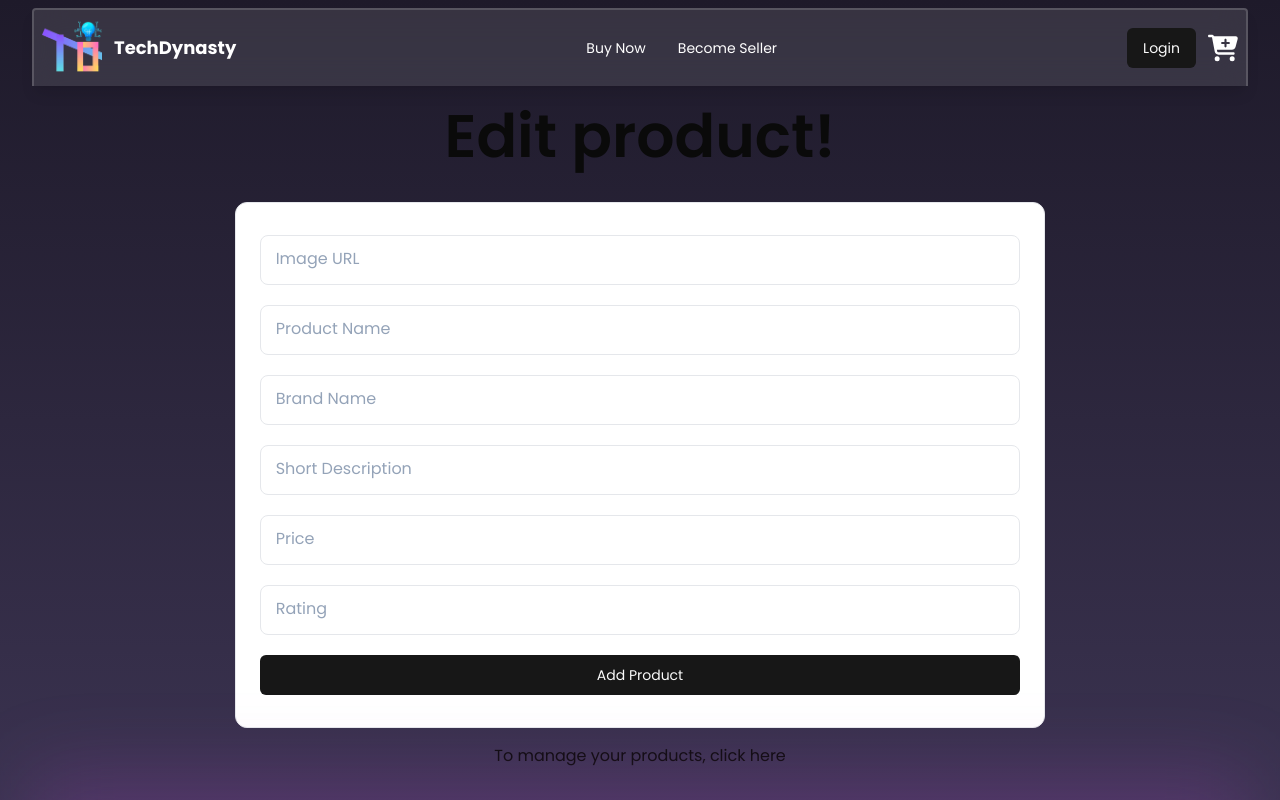
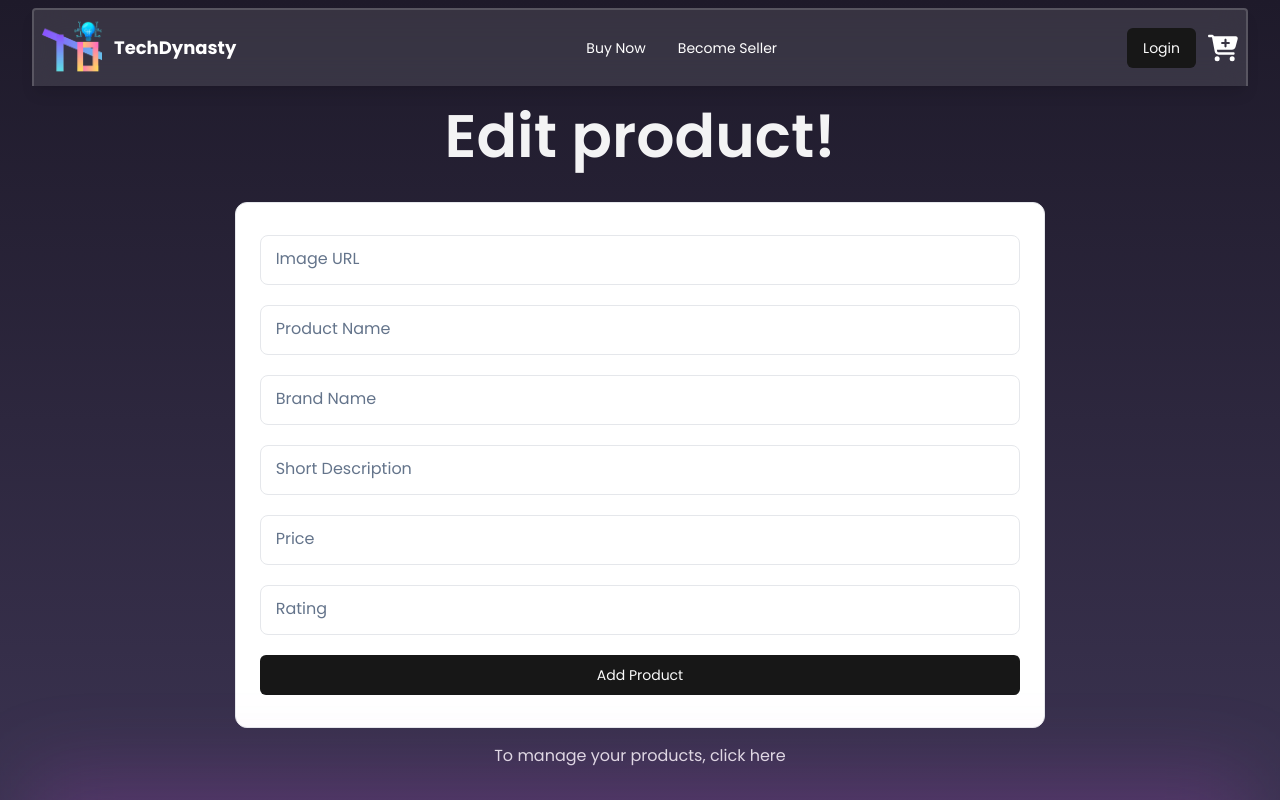
Before and after one commit to ifshad/tech-dynasty-client, a Next.js app: page /update-seller/1 in a window 1280 px wide. Shown: the top 800 px of the page. Built offline with nearby package versions, Linux system fonts and the light colour scheme; no server answers.

Commit message:
edit product styles updated

```diff
--- a/app/page.tsx
+++ b/app/page.tsx
@@ -133,7 +133,7 @@ export default async function Home() {
       {/* Introductory Banner */}
       <div className="relative grid grid-cols-1 md:grid-cols-7 gap-2 items-center z-10 border-x-2 border-b-2 p-3 border-[#D9D9D9]/20 shadow-lg min-h-screen bg-[#D9D9D9] bg-opacity-[13.5%] filter ">
         <div className="absolute w-72 h-72 animate-blob rounded-full blur-xl opacity-50 filter mix-blend-multiply  right-24 -z-50 bg-rose-600 animation-delay-2000"></div>
-        <div className="absolute w-72 h-72 animate-blob rounded-full blur-xl opacity-50 filter mix-blend-multiply  right-72 -z-50 bg-purple-600 animation-delay-6000"></div>
+        <div className="absolute w-72 h-72 animate-blob rounded-full blur-xl opacity-50 filter mix-blend-multiply  right-72 -z-50 bg-purple-600"></div>
         <div className="absolute w-72 h-72 animate-blob animation-delay-4000 rounded-full blur-xl opacity-50 filter mix-blend-multiply  right-48 bottom-24 -z-50 bg-blue-600"></div>
         <div className="md:col-span-4">
           <h1 className="md:w-5/6 leading-tight lg:text-7xl md:text-5xl text-3xl font-bold md:font-semibold lg:font-extrabold md:mb-5 bg-gradient-to-br from-[#1140E6] via-[#0B86E4] to-[#00FFE0] text-transparent bg-clip-text">
--- a/app/update-seller/[id]/page.tsx
+++ b/app/update-seller/[id]/page.tsx
@@ -1,6 +1,7 @@
 "use client";
 import { Button } from "@/components/ui/button";
 import getOneProduct from "@/lib/getOneProduct";
+import { useAuthContext } from "@/providers/AuthContext";
 import axios from "axios";
 import Link from "next/link";
 import { useRouter } from "next/navigation";
@@ -21,12 +22,13 @@ interface ProductDetailProps {
 }
 
 export default function UpdateSeller({ params }: ProductDetailProps) {
+  const { user } = useAuthContext();
   const { id } = params;
   const [product, setProduct] = useState<Product | null>(null);
   const [isLoading, setIsLoading] = useState<boolean>(true);
   const [error, setError] = useState<string | null>(null);
   const router = useRouter();
-  console.log(product)
+  console.log(product);
 
   useEffect(() => {
     async function fetchProduct() {
@@ -71,11 +73,11 @@ export default function UpdateSeller({ params }: ProductDetailProps) {
       rating: rating,
     });
     e.target.reset();
-    router.push('/seller-dashboard')
+    router.push("/seller-dashboard");
   }
   return (
     <div className="w-full flex flex-col items-center">
-      <h1 className="lg:text-6xl md:text-4xl text-3xl font-semibold lg:m-5 md:m-3 m-2">
+      <h1 className="lg:text-6xl md:text-4xl text-3xl font-semibold lg:m-5 md:m-3 m-2 text-white/95">
         Edit product!
       </h1>
       {/* Registration Form */}
@@ -93,7 +95,7 @@ export default function UpdateSeller({ params }: ProductDetailProps) {
             />
             <label
               htmlFor="imageUrl"
-              className="absolute left-3 -top-3 cursor-text  bg-secondary-color px-1 text-base lg:peer-focus:text-base md:peer-focus:text-base peer-focus:text-sm peer-placeholder-shown:text-slate-400 peer-placeholder-shown:translate-y-6 peer-placeholder-shown:font-medium peer-placeholder-shown:bg-white peer-focus:bg-white  peer-focus:-translate-y-0  transition-all duration-200"
+              className="absolute left-3 -top-3 cursor-text  bg-secondary-color px-1 text-base lg:peer-focus:text-base md:peer-focus:text-base peer-focus:text-sm peer-placeholder-shown:text-slate-500 peer-placeholder-shown:translate-y-6 peer-placeholder-shown:font-medium peer-placeholder-shown:bg-white peer-focus:bg-white  peer-focus:-translate-y-0  transition-all duration-200"
             >
               Image URL
             </label>
@@ -110,7 +112,7 @@ export default function UpdateSeller({ params }: ProductDetailProps) {
             />
             <label
               htmlFor="productName"
-              className="absolute left-3 -top-3 cursor-text  bg-secondary-color px-1 text-base lg:peer-focus:text-base md:peer-focus:text-base peer-focus:text-sm peer-placeholder-shown:text-slate-400 peer-placeholder-shown:translate-y-6 peer-placeholder-shown:font-medium peer-placeholder-shown:bg-white peer-focus:bg-white  peer-focus:-translate-y-0  transition-all duration-200"
+              className="absolute left-3 -top-3 cursor-text  bg-secondary-color px-1 text-base lg:peer-focus:text-base md:peer-focus:text-base peer-focus:text-sm peer-placeholder-shown:text-slate-500 peer-placeholder-shown:translate-y-6 peer-placeholder-shown:font-medium peer-placeholder-shown:bg-white peer-focus:bg-white  peer-focus:-translate-y-0  transition-all duration-200"
             >
               Product Name
             </label>
@@ -127,7 +129,7 @@ export default function UpdateSeller({ params }: ProductDetailProps) {
             />
             <label
               htmlFor="brandName"
-              className="absolute left-3 -top-3 cursor-text bg-secondary-color px-1 text-base lg:peer-focus:text-base md:peer-focus:text-base peer-focus:text-sm peer-placeholder-shown:text-slate-400 peer-placeholder-shown:translate-y-6 peer-placeholder-shown:font-medium peer-placeholder-shown:bg-white peer-focus:bg-white  peer-focus:-translate-y-0 transition-all duration-200"
+              className="absolute left-3 -top-3 cursor-text bg-secondary-color px-1 text-base lg:peer-focus:text-base md:peer-focus:text-base peer-focus:text-sm peer-placeholder-shown:text-slate-500 peer-placeholder-shown:translate-y-6 peer-placeholder-shown:font-medium peer-placeholder-shown:bg-white peer-focus:bg-white  peer-focus:-translate-y-0 transition-all duration-200"
             >
               Brand Name
             </label>
@@ -144,7 +146,7 @@ export default function UpdateSeller({ params }: ProductDetailProps) {
             />
             <label
               htmlFor="shortDescription"
-              className="absolute left-3 -top-3 cursor-text bg-secondary-color px-1 text-base lg:peer-focus:text-base md:peer-focus:text-base peer-focus:text-sm peer-placeholder-shown:text-slate-400 peer-placeholder-shown:translate-y-6 peer-placeholder-shown:font-medium peer-placeholder-shown:bg-white peer-focus:bg-white  peer-focus:-translate-y-0 transition-all duration-200"
+              className="absolute left-3 -top-3 cursor-text bg-secondary-color px-1 text-base lg:peer-focus:text-base md:peer-focus:text-base peer-focus:text-sm peer-placeholder-shown:text-slate-500 peer-placeholder-shown:translate-y-6 peer-placeholder-shown:font-medium peer-placeholder-shown:bg-white peer-focus:bg-white  peer-focus:-translate-y-0 transition-all duration-200"
             >
               Short Description
             </label>
@@ -161,7 +163,7 @@ export default function UpdateSeller({ params }: ProductDetailProps) {
             />
             <label
               htmlFor="price"
-              className="absolute left-3 -top-3 cursor-text bg-secondary-color px-1 text-base lg:peer-focus:text-base md:peer-focus:text-base peer-focus:text-sm peer-placeholder-shown:text-slate-400 peer-placeholder-shown:translate-y-6 peer-placeholder-shown:font-medium peer-placeholder-shown:bg-white peer-focus:bg-white  peer-focus:-translate-y-0 transition-all duration-200"
+              className="absolute left-3 -top-3 cursor-text bg-secondary-color px-1 text-base lg:peer-focus:text-base md:peer-focus:text-base peer-focus:text-sm peer-placeholder-shown:text-slate-500 peer-placeholder-shown:translate-y-6 peer-placeholder-shown:font-medium peer-placeholder-shown:bg-white peer-focus:bg-white  peer-focus:-translate-y-0 transition-all duration-200"
             >
               Price
             </label>
@@ -178,7 +180,7 @@ export default function UpdateSeller({ params }: ProductDetailProps) {
             />
             <label
               htmlFor="rating"
-              className="absolute left-3 -top-3 cursor-text bg-secondary-color px-1 text-base lg:peer-focus:text-base md:peer-focus:text-base peer-focus:text-sm peer-placeholder-shown:text-slate-400 peer-placeholder-shown:translate-y-6 peer-placeholder-shown:font-medium peer-placeholder-shown:bg-white peer-focus:bg-white  peer-focus:-translate-y-0 transition-all duration-200"
+              className="absolute left-3 -top-3 cursor-text bg-secondary-color px-1 text-base lg:peer-focus:text-base md:peer-focus:text-base peer-focus:text-sm peer-placeholder-shown:text-slate-500 peer-placeholder-shown:translate-y-6 peer-placeholder-shown:font-medium peer-placeholder-shown:bg-white peer-focus:bg-white  peer-focus:-translate-y-0 transition-all duration-200"
             >
               Rating
             </label>
@@ -190,9 +192,20 @@ export default function UpdateSeller({ params }: ProductDetailProps) {
         </form>
       </div>
       {/* Temporary Output */}
-      <div>
-        To manage your{" "}
-        <Link href="/seller-dashboard">products, click here</Link>
+      <div className="text-white/85">
+        To manage your products,{" "}
+        {user ? (
+          <Link
+            className="hover:border-b hover:border-b-white"
+            href="/seller-dashboard"
+          >
+            click here
+          </Link>
+        ) : (
+          <Link className="hover:border-b hover:border-b-white" href="/login">
+            click here
+          </Link>
+        )}
       </div>
     </div>
   );
```
